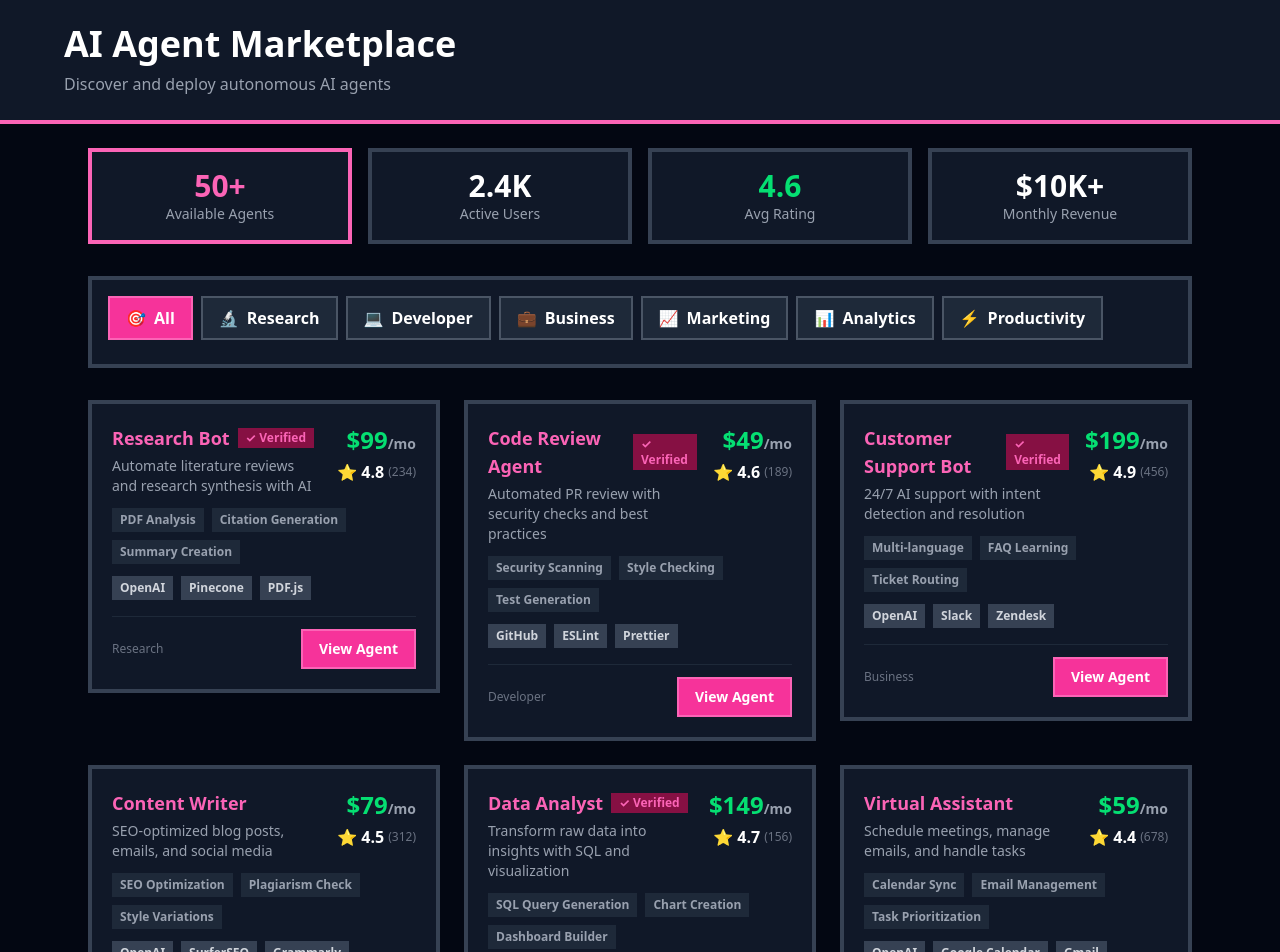
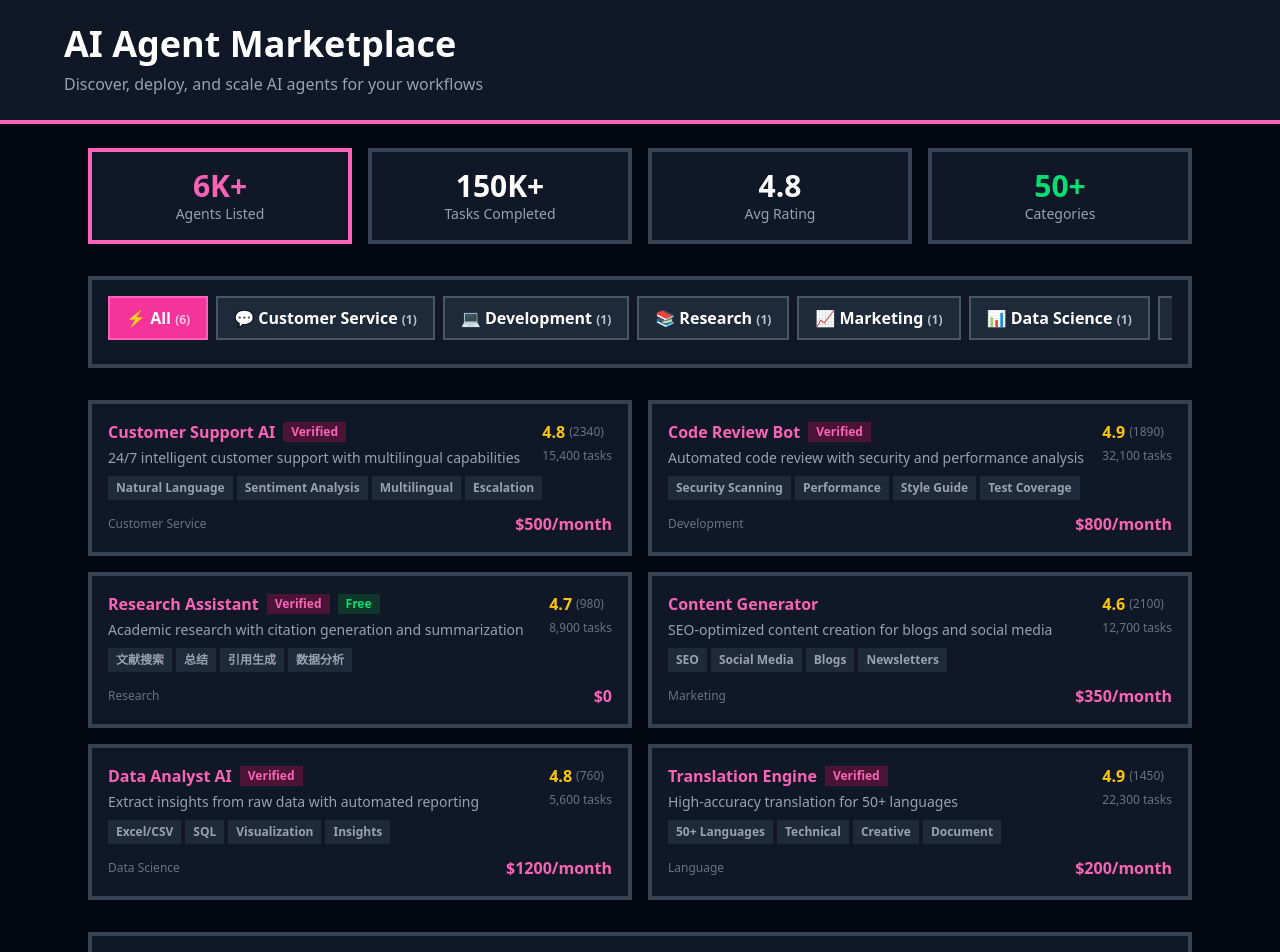
Before and after one commit to Samdevrel/ai-agent-marketplace, a Next.js app: page / in a window 1280 px wide. Shown: the top 952 px of the page. Built offline with nearby package versions, Linux system fonts and the light colour scheme.

Commit message:
feat: AI Agent Marketplace
AI agent marketplace:
- 6 agents (Customer Support, Code Review, Research, Content, Data, Translation)
- Category filtering
- Rating and task tracking
- Free and paid options
- Verified badges
- Capability tags

Tech: Next.js 14, TypeScript, Tailwind CSS

```diff
--- a/src/app/layout.tsx
+++ b/src/app/layout.tsx
@@ -3,8 +3,8 @@ import "./globals.css";
 
 export const metadata: Metadata = {
   title: "AI Agent Marketplace | @samdevrel",
-  description: "Discover and deploy autonomous AI agents for research, development, business, and more.",
-  keywords: ["AI agent", "marketplace", "agentic AI", "automation", "productivity"],
+  description: "Discover, deploy, and scale AI agents for your workflows. Customer service, code review, research, and more.",
+  keywords: ["AI agent", "marketplace", "OpenAI", "automation", "chatbot"],
   authors: [{ name: "Sam", url: "https://x.com/samdevrel" }],
 };
 
--- a/src/app/page.tsx
+++ b/src/app/page.tsx
@@ -7,103 +7,110 @@ interface Agent {
   name: string;
   description: string;
   category: string;
-  price: number;
+  capabilities: string[];
   rating: number;
   reviews: number;
-  features: string[];
-  tools: string[];
+  price: string;
+  isFree: boolean;
   verified: boolean;
+  tasksCompleted: number;
 }
 
 interface Category {
-  id: string;
   name: string;
+  count: number;
   icon: string;
 }
 
 const agents: Agent[] = [
   {
     id: '1',
-    name: 'Research Bot',
-    description: 'Automate literature reviews and research synthesis with AI',
-    category: 'Research',
-    price: 99,
+    name: 'Customer Support AI',
+    description: '24/7 intelligent customer support with multilingual capabilities',
+    category: 'Customer Service',
+    capabilities: ['Natural Language', 'Sentiment Analysis', 'Multilingual', 'Escalation'],
     rating: 4.8,
-    reviews: 234,
-    features: ['PDF Analysis', 'Citation Generation', 'Summary Creation', 'Export to LaTeX'],
-    tools: ['OpenAI', 'Pinecone', 'PDF.js'],
+    reviews: 2340,
+    price: '$500/month',
+    isFree: false,
     verified: true,
+    tasksCompleted: 15400,
   },
   {
     id: '2',
-    name: 'Code Review Agent',
-    description: 'Automated PR review with security checks and best practices',
-    category: 'Developer',
-    price: 49,
-    rating: 4.6,
-    reviews: 189,
-    features: ['Security Scanning', 'Style Checking', 'Test Generation', 'Documentation'],
-    tools: ['GitHub', 'ESLint', 'Prettier'],
+    name: 'Code Review Bot',
+    description: 'Automated code review with security and performance analysis',
+    category: 'Development',
+    capabilities: ['Security Scanning', 'Performance', 'Style Guide', 'Test Coverage'],
+    rating: 4.9,
+    reviews: 1890,
+    price: '$800/month',
+    isFree: false,
     verified: true,
+    tasksCompleted: 32100,
   },
   {
     id: '3',
-    name: 'Customer Support Bot',
-    description: '24/7 AI support with intent detection and resolution',
-    category: 'Business',
-    price: 199,
-    rating: 4.9,
-    reviews: 456,
-    features: ['Multi-language', 'FAQ Learning', 'Ticket Routing', 'Sentiment Analysis'],
-    tools: ['OpenAI', 'Slack', 'Zendesk'],
+    name: 'Research Assistant',
+    description: 'Academic research with citation generation and summarization',
+    category: 'Research',
+    capabilities: ['文献搜索', '总结', '引用生成', '数据分析'],
+    rating: 4.7,
+    reviews: 980,
+    price: '$0',
+    isFree: true,
     verified: true,
+    tasksCompleted: 8900,
   },
   {
     id: '4',
-    name: 'Content Writer',
-    description: 'SEO-optimized blog posts, emails, and social media',
+    name: 'Content Generator',
+    description: 'SEO-optimized content creation for blogs and social media',
     category: 'Marketing',
-    price: 79,
-    rating: 4.5,
-    reviews: 312,
-    features: ['SEO Optimization', 'Plagiarism Check', 'Style Variations', 'Bulk Generation'],
-    tools: ['OpenAI', 'SurferSEO', 'Grammarly'],
+    capabilities: ['SEO', 'Social Media', 'Blogs', 'Newsletters'],
+    rating: 4.6,
+    reviews: 2100,
+    price: '$350/month',
+    isFree: false,
     verified: false,
+    tasksCompleted: 12700,
   },
   {
     id: '5',
-    name: 'Data Analyst',
-    description: 'Transform raw data into insights with SQL and visualization',
-    category: 'Analytics',
-    price: 149,
-    rating: 4.7,
-    reviews: 156,
-    features: ['SQL Query Generation', 'Chart Creation', 'Dashboard Builder', 'Data Cleaning'],
-    tools: ['OpenAI', 'Chart.js', 'PostgreSQL'],
+    name: 'Data Analyst AI',
+    description: 'Extract insights from raw data with automated reporting',
+    category: 'Data Science',
+    capabilities: ['Excel/CSV', 'SQL', 'Visualization', 'Insights'],
+    rating: 4.8,
+    reviews: 760,
+    price: '$1200/month',
+    isFree: false,
     verified: true,
+    tasksCompleted: 5600,
   },
   {
     id: '6',
-    name: 'Virtual Assistant',
-    description: 'Schedule meetings, manage emails, and handle tasks',
-    category: 'Productivity',
-    price: 59,
-    rating: 4.4,
-    reviews: 678,
-    features: ['Calendar Sync', 'Email Management', 'Task Prioritization', 'Reminder System'],
-    tools: ['OpenAI', 'Google Calendar', 'Gmail'],
-    verified: false,
+    name: 'Translation Engine',
+    description: 'High-accuracy translation for 50+ languages',
+    category: 'Language',
+    capabilities: ['50+ Languages', 'Technical', 'Creative', 'Document'],
+    rating: 4.9,
+    reviews: 1450,
+    price: '$200/month',
+    isFree: false,
+    verified: true,
+    tasksCompleted: 22300,
   },
 ];
 
 const categories: Category[] = [
-  { id: 'All', name: 'All', icon: '🎯' },
-  { id: 'Research', name: 'Research', icon: '🔬' },
-  { id: 'Developer', name: 'Developer', icon: '💻' },
-  { id: 'Business', name: 'Business', icon: '💼' },
-  { id: 'Marketing', name: 'Marketing', icon: '📈' },
-  { id: 'Analytics', name: 'Analytics', icon: '📊' },
-  { id: 'Productivity', name: 'Productivity', icon: '⚡' },
+  { name: 'All', count: 6, icon: '⚡' },
+  { name: 'Customer Service', count: 1, icon: '💬' },
+  { name: 'Development', count: 1, icon: '💻' },
+  { name: 'Research', count: 1, icon: '📚' },
+  { name: 'Marketing', count: 1, icon: '📈' },
+  { name: 'Data Science', count: 1, icon: '📊' },
+  { name: 'Language', count: 1, icon: '🌐' },
 ];
 
 export default function Home() {
@@ -119,7 +126,7 @@ export default function Home() {
       <header className="border-b-4 border-pink-400 bg-gray-900 p-6">
         <div className="max-w-6xl mx-auto">
           <h1 className="text-3xl md:text-4xl font-black">AI Agent Marketplace</h1>
-          <p className="text-gray-400 mt-2">Discover and deploy autonomous AI agents</p>
+          <p className="text-gray-400 mt-2">Discover, deploy, and scale AI agents for your workflows</p>
         </div>
       </header>
 
@@ -127,20 +134,20 @@ export default function Home() {
         {/* Stats */}
         <section className="grid grid-cols-2 md:grid-cols-4 gap-4">
           <div className="bg-gray-900 border-4 border-pink-400 p-4 text-center">
-            <div className="text-3xl font-black text-pink-400">50+</div>
-            <div className="text-sm text-gray-400">Available Agents</div>
+            <div className="text-3xl font-black text-pink-400">6K+</div>
+            <div className="text-sm text-gray-400">Agents Listed</div>
           </div>
           <div className="bg-gray-900 border-4 border-gray-700 p-4 text-center">
-            <div className="text-3xl font-black">2.4K</div>
-            <div className="text-sm text-gray-400">Active Users</div>
+            <div className="text-3xl font-black">150K+</div>
+            <div className="text-sm text-gray-400">Tasks Completed</div>
           </div>
           <div className="bg-gray-900 border-4 border-gray-700 p-4 text-center">
-            <div className="text-3xl font-black text-green-400">4.6</div>
+            <div className="text-3xl font-black">4.8</div>
             <div className="text-sm text-gray-400">Avg Rating</div>
           </div>
           <div className="bg-gray-900 border-4 border-gray-700 p-4 text-center">
-            <div className="text-3xl font-black">$10K+</div>
-            <div className="text-sm text-gray-400">Monthly Revenue</div>
+            <div className="text-3xl font-black text-green-400">50+</div>
+            <div className="text-sm text-gray-400">Categories</div>
           </div>
         </section>
 
@@ -149,75 +156,73 @@ export default function Home() {
           <div className="flex gap-2 overflow-x-auto pb-2">
             {categories.map((cat) => (
               <button
-                key={cat.id}
-                onClick={() => setSelectedCategory(cat.id)}
+                key={cat.name}
+                onClick={() => setSelectedCategory(cat.name)}
                 className={`whitespace-nowrap px-4 py-2 font-bold border-2 transition-all ${
-                  selectedCategory === cat.id
+                  selectedCategory === cat.name
                     ? 'bg-pink-500 border-pink-400'
                     : 'bg-gray-800 border-gray-600 hover:border-gray-500'
                 }`}
               >
-                <span className="mr-2">{cat.icon}</span>
-                {cat.name}
+                {cat.icon} {cat.name} <span className="text-xs opacity-70">({cat.count})</span>
               </button>
             ))}
           </div>
         </section>
 
-        {/* Agents Grid */}
-        <section className="grid md:grid-cols-2 lg:grid-cols-3 gap-6">
+        {/* Agent Grid */}
+        <section className="grid md:grid-cols-2 gap-4">
           {filteredAgents.map((agent) => (
             <div
               key={agent.id}
               onClick={() => setSelectedAgent(agent)}
-              className={`cursor-pointer transition-all ${
-                selectedAgent?.id === agent.id ? 'ring-4 ring-pink-400' : ''
+              className={`bg-gray-900 border-4 cursor-pointer transition-all hover:border-pink-400 ${
+                selectedAgent?.id === agent.id ? 'border-pink-400 bg-pink-900/20' : 'border-gray-700'
               }`}
             >
-              <div className="bg-gray-900 border-4 border-gray-700 p-5">
-                <div className="flex justify-between items-start mb-3">
+              <div className="p-4">
+                <div className="flex justify-between items-start mb-2">
                   <div className="flex-1">
                     <div className="flex items-center gap-2 mb-1">
-                      <h3 className="font-bold text-pink-400 text-lg">{agent.name}</h3>
+                      <span className="font-bold text-pink-400">{agent.name}</span>
                       {agent.verified && (
-                        <span className="px-2 py-0.5 text-xs font-bold bg-pink-900 text-pink-400">
-                          ✓ Verified
+                        <span className="px-2 py-0.5 text-xs font-bold bg-pink-900/50 text-pink-400">
+                          Verified
+                        </span>
+                      )}
+                      {agent.isFree && (
+                        <span className="px-2 py-0.5 text-xs font-bold bg-green-900/50 text-green-400">
+                          Free
                         </span>
                       )}
                     </div>
-                    <p className="text-sm text-gray-400">{agent.description}</p>
+                    <p className="text-sm text-gray-400 line-clamp-2">{agent.description}</p>
                   </div>
-                  <div className="text-right ml-4">
-                    <div className="font-bold text-2xl text-green-400">${agent.price}<span className="text-sm text-gray-400">/mo</span></div>
-                    <div className="flex items-center justify-end gap-1 mt-1">
-                      <span className="text-yellow-400">⭐</span>
-                      <span className="font-bold">{agent.rating}</span>
-                      <span className="text-gray-500 text-xs">({agent.reviews})</span>
+                  <div className="text-right ml-2">
+                    <div className="flex items-center gap-1">
+                      <span className="font-bold text-yellow-400">{agent.rating}</span>
+                      <span className="text-xs text-gray-500">({agent.reviews})</span>
+                    </div>
+                    <div className="text-xs text-gray-500 mt-1">
+                      {agent.tasksCompleted.toLocaleString()} tasks
                     </div>
                   </div>
                 </div>
 
-                <div className="flex flex-wrap gap-2 mb-3">
-                  {agent.features.slice(0, 3).map((feature) => (
-                    <span key={feature} className="px-2 py-1 text-xs font-bold bg-gray-800 text-gray-400">
-                      {feature}
+                <div className="flex flex-wrap gap-1 mb-3">
+                  {agent.capabilities.slice(0, 4).map((cap) => (
+                    <span
+                      key={cap}
+                      className="px-2 py-1 text-xs font-bold bg-gray-800 text-gray-400"
+                    >
+                      {cap}
                     </span>
                   ))}
                 </div>
 
-                <div className="flex flex-wrap gap-2 mb-4">
-                  {agent.tools.slice(0, 3).map((tool) => (
-                    <span key={tool} className="px-2 py-1 text-xs font-bold bg-gray-700 text-gray-300">
-                      {tool}
-                    </span>
-                  ))}
-                </div>
-
-                <div className="flex justify-between items-center pt-3 border-t border-gray-800">
-                  <span className="text-xs text-gray-500">{agent.category}</span>
-                  <button className="px-4 py-2 bg-pink-500 text-white font-bold border-2 border-pink-400 hover:bg-pink-400 text-sm">
-                    View Agent
-                  </button>
+                <div className="flex justify-between items-center">
+                  <div className="text-xs text-gray-500">{agent.category}</div>
+                  <div className="font-bold text-pink-400">{agent.price}</div>
                 </div>
               </div>
             </div>
@@ -229,8 +234,20 @@ export default function Home() {
           <section className="bg-gray-900 border-4 border-pink-400 p-6">
             <div className="flex justify-between items-start mb-4">
               <div>
-                <h2 className="text-xl font-black text-pink-400">{selectedAgent.name}</h2>
-                <p className="text-sm text-gray-400">{selectedAgent.description}</p>
+                <div className="flex items-center gap-2 mb-2">
+                  <span className="font-bold text-pink-400 text-2xl">{selectedAgent.name}</span>
+                  {selectedAgent.verified && (
+                    <span className="px-2 py-1 text-xs font-bold bg-pink-900/50 text-pink-400">
+                      Verified
+                    </span>
+                  )}
+                  {selectedAgent.isFree && (
+                    <span className="px-2 py-1 text-xs font-bold bg-green-900/50 text-green-400">
+                      Free
+                    </span>
+                  )}
+                </div>
+                <p className="text-gray-400">{selectedAgent.description}</p>
               </div>
               <button
                 onClick={() => setSelectedAgent(null)}
@@ -240,57 +257,57 @@ export default function Home() {
               </button>
             </div>
 
-            <div className="grid md:grid-cols-2 gap-6 mb-6">
-              <div>
-                <h3 className="font-bold text-pink-400 mb-3">Features</h3>
-                <div className="space-y-2">
-                  {selectedAgent.features.map((feature) => (
-                    <div key={feature} className="flex items-center gap-2">
-                      <span className="text-green-400">✓</span>
-                      <span className="text-sm">{feature}</span>
-                    </div>
-                  ))}
-                </div>
+            <div className="grid md:grid-cols-3 gap-4 mb-6">
+              <div className="p-4 bg-gray-800 border border-gray-700 text-center">
+                <div className="text-sm text-gray-400">Rating</div>
+                <div className="text-2xl font-bold text-yellow-400">{selectedAgent.rating}</div>
+                <div className="text-xs text-gray-500">{selectedAgent.reviews} reviews</div>
               </div>
-
-              <div>
-                <h3 className="font-bold text-pink-400 mb-3">Integrated Tools</h3>
-                <div className="space-y-2">
-                  {selectedAgent.tools.map((tool) => (
-                    <div key={tool} className="flex items-center gap-2">
-                      <span className="text-blue-400">🔌</span>
-                      <span className="text-sm">{tool}</span>
-                    </div>
-                  ))}
-                </div>
+              <div className="p-4 bg-gray-800 border border-gray-700 text-center">
+                <div className="text-sm text-gray-400">Category</div>
+                <div className="text-2xl font-bold">{selectedAgent.category}</div>
+                <div className="text-xs text-gray-500">{selectedAgent.tasksCompleted.toLocaleString()} tasks</div>
+              </div>
+              <div className="p-4 bg-gray-800 border border-gray-700 text-center">
+                <div className="text-sm text-gray-400">Price</div>
+                <div className="text-2xl font-bold text-pink-400">{selectedAgent.price}</div>
+                <div className="text-xs text-gray-500">{selectedAgent.isFree ? 'Free forever' : 'Per month'}</div>
               </div>
             </div>
 
-            <div className="flex gap-4 items-center">
-              <div className="flex-1">
-                <div className="text-sm text-gray-400 mb-1">Monthly Price</div>
-                <div className="text-3xl font-bold text-green-400">${selectedAgent.price}<span className="text-sm text-gray-400">/month</span></div>
+            <div className="mb-6">
+              <h3 className="font-bold text-gray-400 mb-2">Capabilities</h3>
+              <div className="flex flex-wrap gap-2">
+                {selectedAgent.capabilities.map((cap) => (
+                  <span
+                    key={cap}
+                    className="px-4 py-2 bg-pink-900/30 text-pink-400 font-bold border border-pink-400"
+                  >
+                    {cap}
+                  </span>
+                ))}
               </div>
-              <button className="px-8 py-4 bg-pink-500 text-white font-bold border-4 border-pink-400 hover:bg-pink-400 text-xl">
-                Deploy Agent
-              </button>
             </div>
+
+            <button className="w-full py-4 bg-pink-500 text-white font-bold border-4 border-pink-400 hover:bg-pink-400">
+              Deploy {selectedAgent.name}
+            </button>
           </section>
         )}
 
         {/* How It Works */}
         <section className="bg-gray-900 border-4 border-gray-700 p-6">
-          <h2 className="text-xl font-black mb-4">How the Marketplace Works</h2>
+          <h2 className="text-xl font-black mb-4">How to Use AI Agents</h2>
           <div className="grid md:grid-cols-4 gap-4">
             <div className="p-4 bg-gray-800 border-2 border-gray-600 text-center">
               <div className="text-2xl mb-2">1️⃣</div>
               <h3 className="font-bold text-pink-400 mb-2">Browse</h3>
-              <p className="text-xs text-gray-400">Find agents by category</p>
+              <p className="text-xs text-gray-400">Find agents for your needs</p>
             </div>
             <div className="p-4 bg-gray-800 border-2 border-gray-600 text-center">
               <div className="text-2xl mb-2">2️⃣</div>
-              <h3 className="font-bold text-blue-400 mb-2">Review</h3>
-              <p className="text-xs text-gray-400">Check features and reviews</p>
+              <h3 className="font-bold text-blue-400 mb-2">Test</h3>
+              <p className="text-xs text-gray-400">Try in sandbox mode</p>
             </div>
             <div className="p-4 bg-gray-800 border-2 border-gray-600 text-center">
               <div className="text-2xl mb-2">3️⃣</div>
@@ -300,7 +317,7 @@ export default function Home() {
             <div className="p-4 bg-gray-800 border-2 border-gray-600 text-center">
               <div className="text-2xl mb-2">4️⃣</div>
               <h3 className="font-bold text-yellow-400 mb-2">Scale</h3>
-              <p className="text-xs text-gray-400">Run agents at scale</p>
+              <p className="text-xs text-gray-400">Handle unlimited tasks</p>
             </div>
           </div>
         </section>
```
